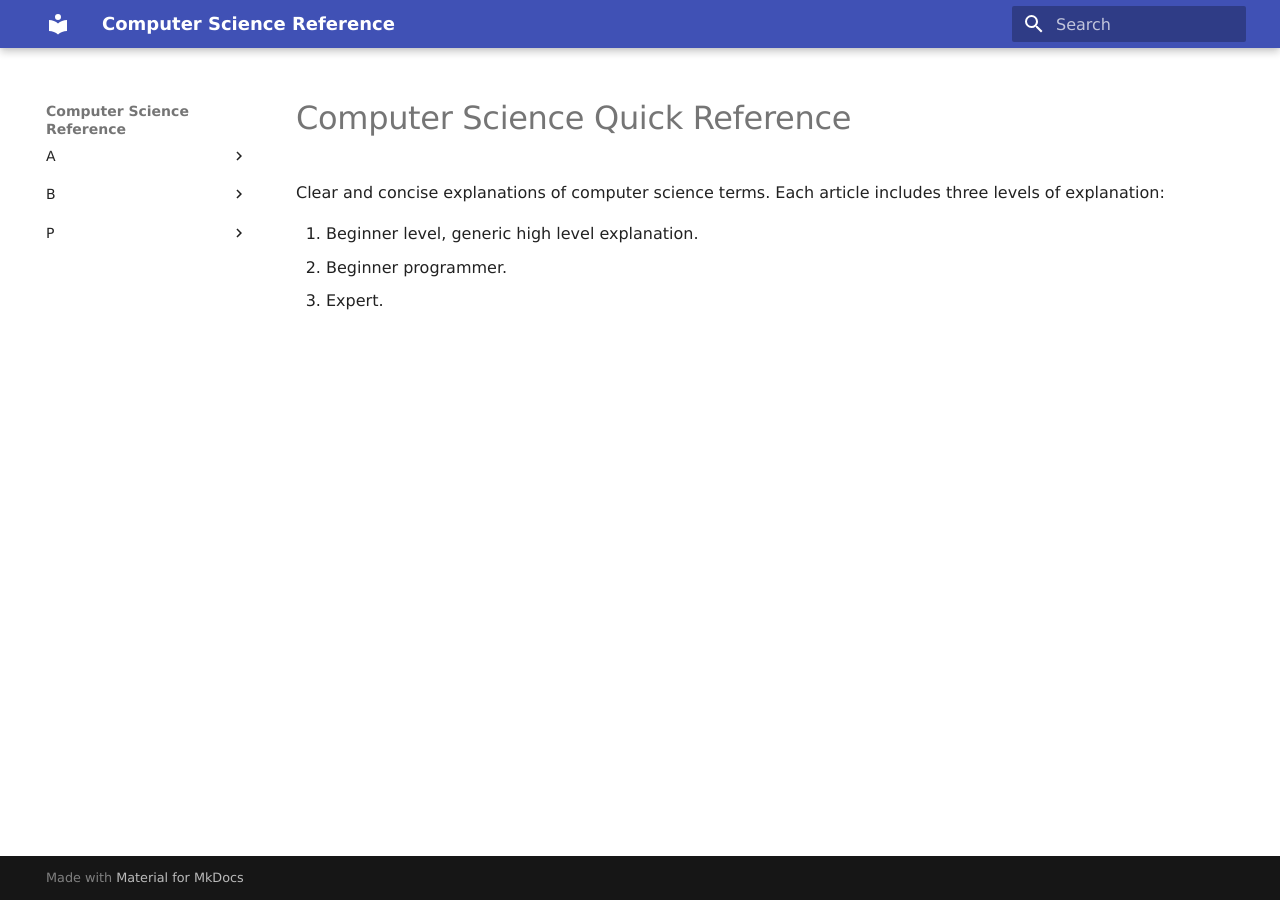
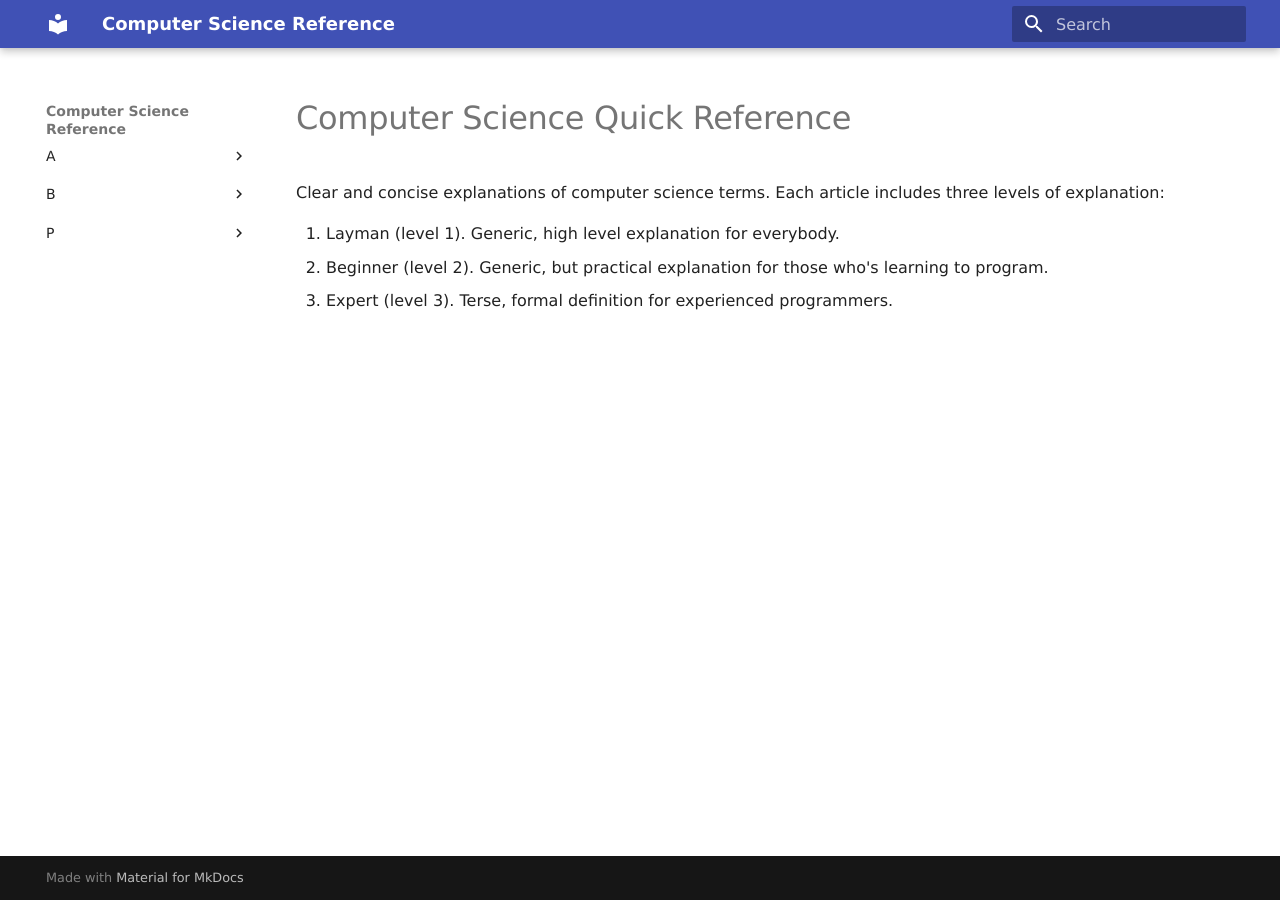
Before and after one commit to Codexpanse/cs.quickref.dev, an MkDocs documentation site: the page built from docs/index.md, in a window 1280 px wide. Built offline with MkDocs 1.6.1 and Material for MkDocs 9.7.7, drawn with Linux system fonts in a browser that asks for light colours; some web fonts are replaced.

```diff
--- a/docs/index.md
+++ b/docs/index.md
@@ -2,6 +2,6 @@
 
 Clear and concise explanations of computer science terms. Each article includes three levels of explanation:
 
-1. Beginner level, generic high level explanation.
-2. Beginner programmer.
-3. Expert.
+1. Layman (level 1). Generic, high level explanation for everybody.
+1. Beginner (level 2). Generic, but practical explanation for those who's learning to program.
+1. Expert (level 3). Terse, formal definition for experienced programmers.
```
Also changed, not shown: docs/a/abstraction.md (+3 -3 lines), docs/a/algorithm.md (added, +28 -0 lines), docs/b/bytecode.md (+4 -2 lines), docs/p/programming-language.md (+4 -3 lines).
